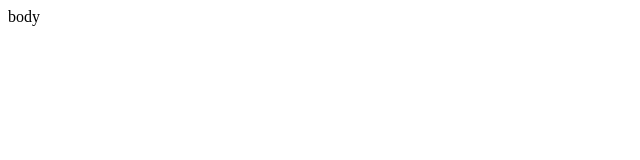
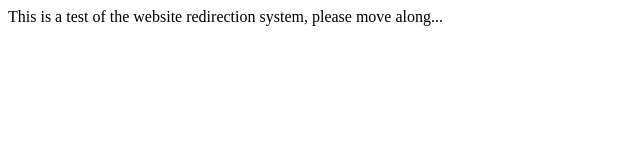
Before and after one commit to bailliab/bailliab.github.com, a plain HTML site: page index.html in a window 1280 px wide. Shown: the whole page, without its empty margins (0-640 px from the left). Drawn offline with Linux system fonts and the light colour scheme.

Commit message:
Update index.html

```diff
--- a/index.html
+++ b/index.html
@@ -1,14 +1,14 @@
 <html>
 
 <head>
- <meta name="google-site-verification" content="6e6zaVM6E8_GUyKD0ySCNwSJ2w2mSB6QNiYl5kYm8cM" />
+ <title>This is a test of the website redirection system, please move along...</title>
 </head>
 
 <title>Initial Version</title>
 
 <body>
 
-body
+This is a test of the website redirection system, please move along...
 
 </body>
 
```
